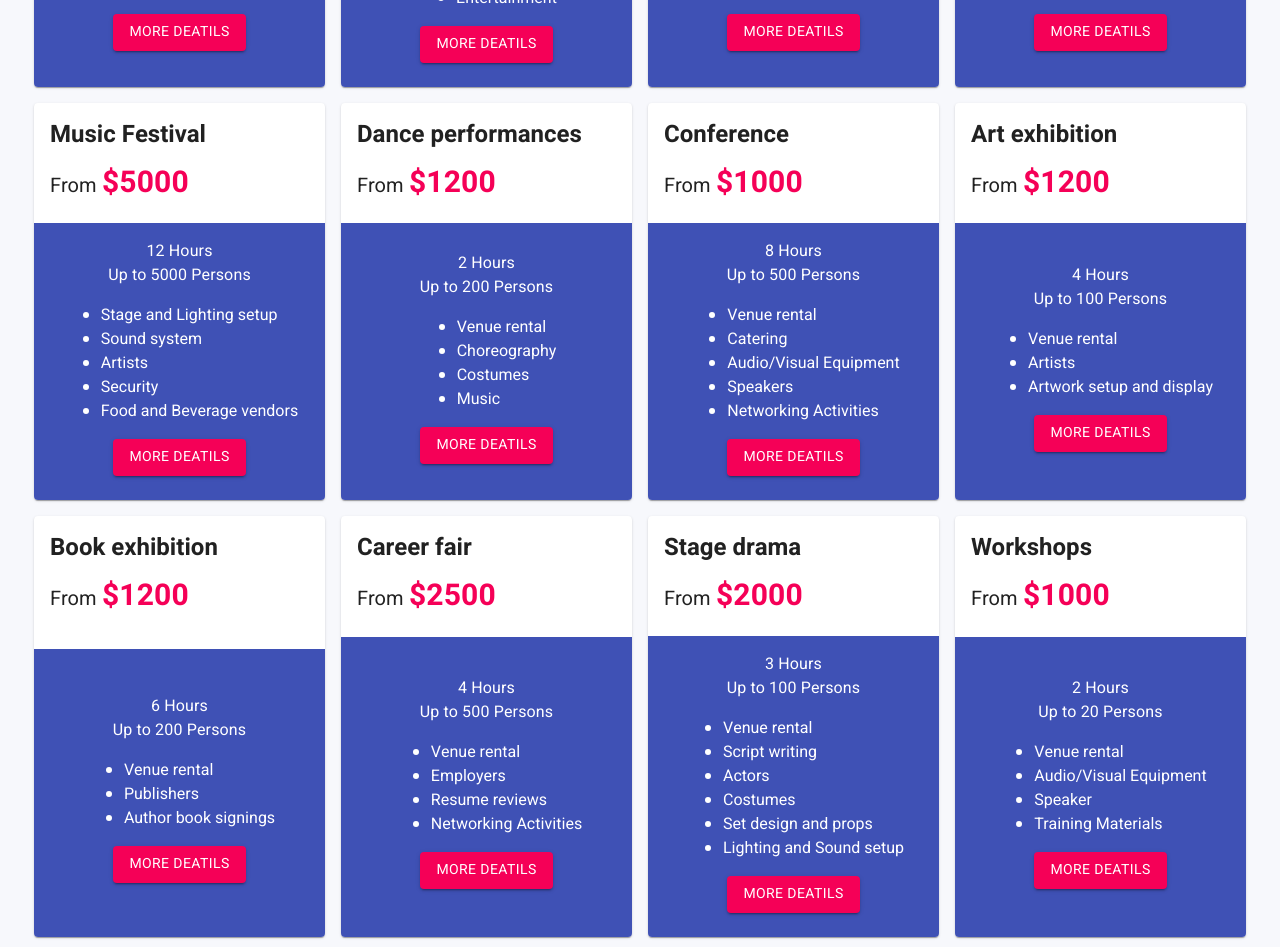
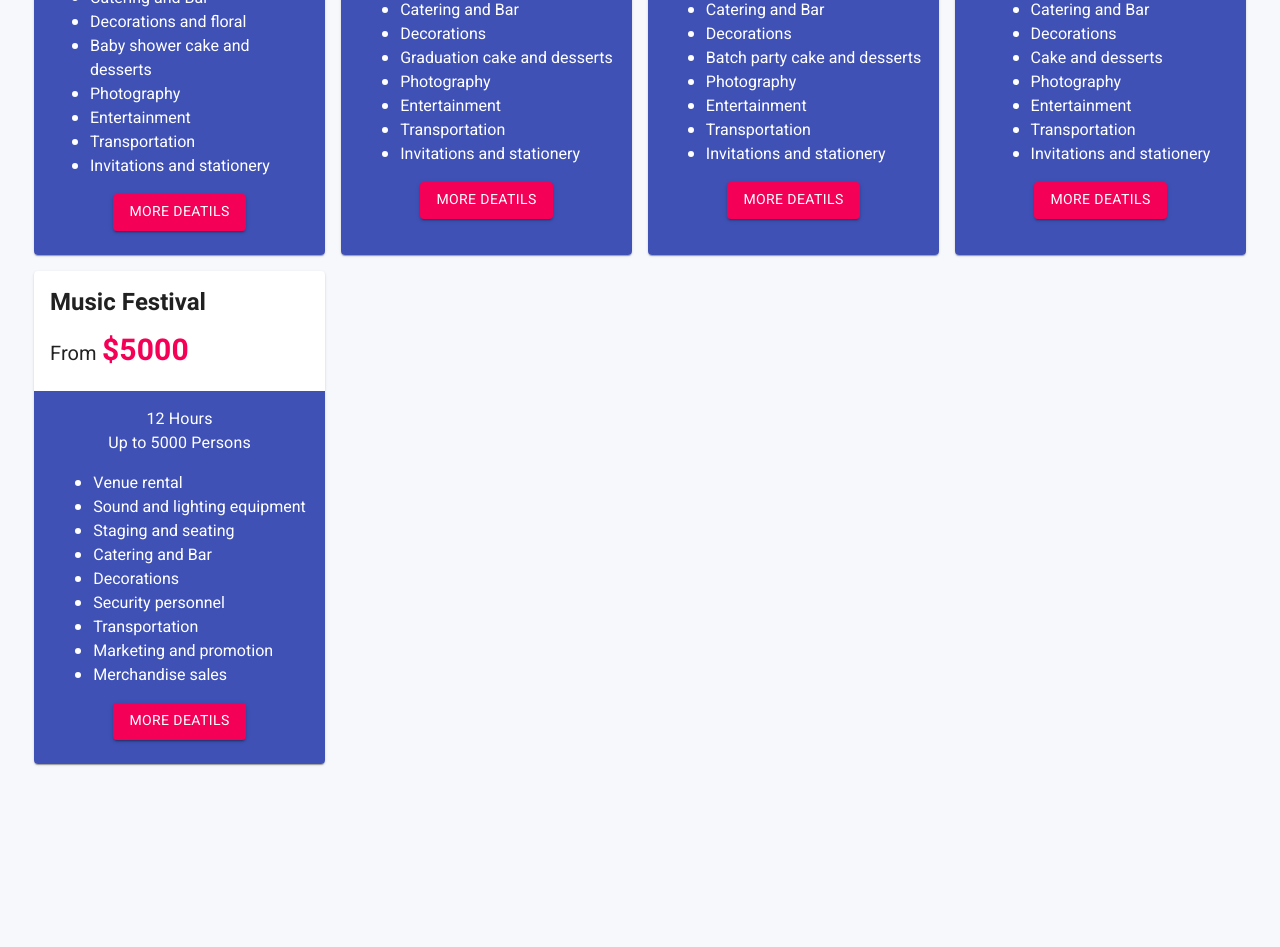
Before and after one commit to NirashaMadubhashini/Event_Planning_System_Frontend, a React (Create React App) app: page /home in a window 1280 px wide. Shown: the part 1060-2007 px from the top of the page. After the commit the page ends 1834 px from the top, so only its background shows below. Built offline with nearby package versions, Linux system fonts and the light colour scheme.

Commit message:
update Home.js

```diff
--- a/src/components/Home/Home.js
+++ b/src/components/Home/Home.js
@@ -28,11 +28,14 @@ const [packages,setPackages] = useState([
         guests: 200,
         services: [
             "Venue rental",
-            "Catering",
-            "Flowers",
-            "Photography",
-            "DJ",
+            "Catering and Bar",
+            "Decorations and floral",
+            "Wedding cake and desserts",
+            "Photography and Videography",
+           "Entertainment",
             "Transportation",
+            "Invitations and stationery",
+            "Hair and Makeup services"
         ],
         price: 5000,
     },
@@ -41,7 +44,15 @@ const [packages,setPackages] = useState([
         name: "Engagement",
         hours: 4,
         guests: 100,
-        services: ["Venue rental", "Catering", "Flowers", "Photography"],
+        services: [
+            "Venue rental",
+            "Catering and Bar",
+            "Decorations and floral",
+            "Photography and Videography",
+           "Entertainment",
+           "Transportation",
+            "Invitations and stationery"
+        ],
         price: 2500,
     },
     {
@@ -49,7 +60,16 @@ const [packages,setPackages] = useState([
         name: "Birthday Parties",
         hours: 3,
         guests: 50,
-        services: ["Venue rental", "Catering", "Decorations", "Entertainment"],
+        services: [
+           "Venue rental",
+            "Catering and Bar",
+            "Decorations",
+            "Birthday cake and desserts",
+            "Entertainment",
+            "Photography",
+            "Transportation",
+            "Invitations and stationery"
+        ],
         price: 1000,
     },
     {
@@ -59,10 +79,13 @@ const [packages,setPackages] = useState([
         guests: 150,
         services: [
             "Venue rental",
-            "Catering",
-            "Audio/Visual Equipment",
-            "Speakers",
-            "Networking Activities",
+            "Catering and Bar",
+            "Decorations and floral",
+            "Anniversary cake and desserts",
+            "Photography and Videography",
+            "Entertainment",
+            "Transportation",
+            "Invitations and stationery"
         ],
         price: 3500,
     },
@@ -71,7 +94,16 @@ const [packages,setPackages] = useState([
         name: "Baby Shower",
         hours: 2,
         guests: 30,
-        services: ["Venue rental", "Catering", "Decorations", "Games and Activities"],
+        services: [
+            "Venue rental",
+            "Catering and Bar",
+            "Decorations and floral",
+            "Baby shower cake and desserts",
+            "Photography",
+            "Entertainment",
+            "Transportation",
+            "Invitations and stationery"
+        ],
         price: 800,
     },
     {
@@ -81,10 +113,13 @@ const [packages,setPackages] = useState([
         guests: 200,
         services: [
             "Venue rental",
-            "Catering",
-            "Silent Auction",
-            "Raffle",
+            "Catering and Bar",
+            "Decorations",
+            "Graduation cake and desserts",
+            "Photography",
             "Entertainment",
+            "Transportation",
+            "Invitations and stationery"
         ],
         price: 4500,
     },
@@ -93,7 +128,16 @@ const [packages,setPackages] = useState([
         name: "Batch party",
         hours: 3,
         guests: 50,
-        services: ["Venue rental", "Catering", "Decorations", "Entertainment"],
+        services: [
+            "Venue rental",
+            "Catering and Bar",
+            "Decorations",
+            "Batch party cake and desserts",
+            "Photography",
+            "Entertainment",
+            "Transportation",
+            "Invitations and stationery"
+        ],
         price: 1200,
     },
     {
@@ -101,7 +145,16 @@ const [packages,setPackages] = useState([
         name: "Party",
         hours: 3,
         guests: 50,
-        services: ["Venue rental", "Catering", "Decorations", "Entertainment"],
+        services: [
+            "Venue rental",
+            "Catering and Bar",
+            "Decorations",
+            "Cake and desserts",
+            "Photography",
+            "Entertainment",
+            "Transportation",
+            "Invitations and stationery"
+        ],
         price: 1200,
     },
     {
@@ -109,91 +162,19 @@ const [packages,setPackages] = useState([
         name: "Music Festival",
         hours: 12,
         guests: 5000,
-        services: ["Stage and Lighting setup",
-            "Sound system",
-            "Artists",
-            "Security",
-            "Food and Beverage vendors"],
+        services: [
+            "Venue rental",
+            "Sound and lighting equipment",
+            "Staging and seating",
+            "Catering and Bar",
+            "Decorations",
+            "Security personnel",
+            "Transportation",
+            "Marketing and promotion",
+            "Merchandise sales"
+        ],
         price: 5000,
     },
-    {
-        id: 10,
-        name: "Dance performances",
-        hours: 2,
-        guests: 200,
-        services: ["Venue rental",
-            "Choreography",
-            "Costumes",
-            "Music"],
-        price: 1200,
-    },
-    {
-        id: 11,
-        name: "Conference",
-        hours: 8,
-        guests: 500,
-        services: ["Venue rental",
-            "Catering",
-            "Audio/Visual Equipment",
-            "Speakers",
-            "Networking Activities"],
-        price: 1000,
-    },
-    {
-        id: 12,
-        name: "Art exhibition",
-        hours: 4,
-        guests: 100,
-        services: ["Venue rental",
-            "Artists",
-            "Artwork setup and display"],
-        price: 1200,
-    },
-    {
-        id: 13,
-        name: "Book exhibition",
-        hours: 6,
-        guests: 200,
-        services: ["Venue rental",
-            "Publishers",
-            "Author book signings"],
-        price: 1200,
-    },
-    {
-        id: 14,
-        name: "Career fair",
-        hours: 4,
-        guests: 500,
-        services: [ "Venue rental",
-            "Employers",
-            "Resume reviews",
-            "Networking Activities"],
-        price: 2500,
-    },
-    {
-        id: 15,
-        name: "Stage drama",
-        hours: 3,
-        guests: 100,
-        services: ["Venue rental",
-            "Script writing",
-            "Actors",
-            "Costumes",
-            "Set design and props",
-            "Lighting and Sound setup"],
-        price: 2000,
-    },
-    {
-        id: 16,
-        name: "Workshops",
-        hours: 2,
-        guests: 20,
-        services: ["Venue rental",
-            "Audio/Visual Equipment",
-            "Speaker",
-            "Training Materials"],
-        price: 1000,
-    }
 ])
 
 
```
